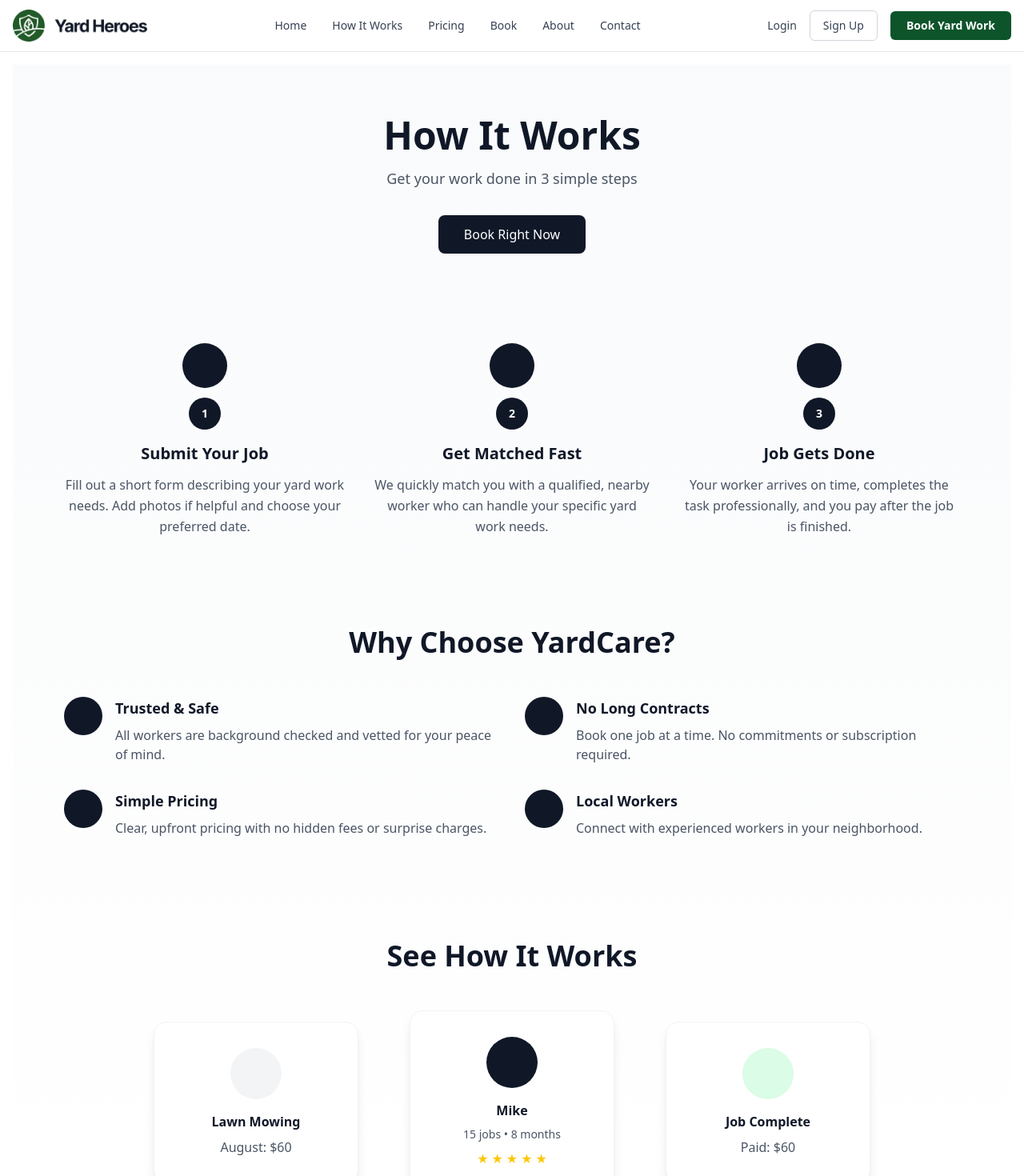
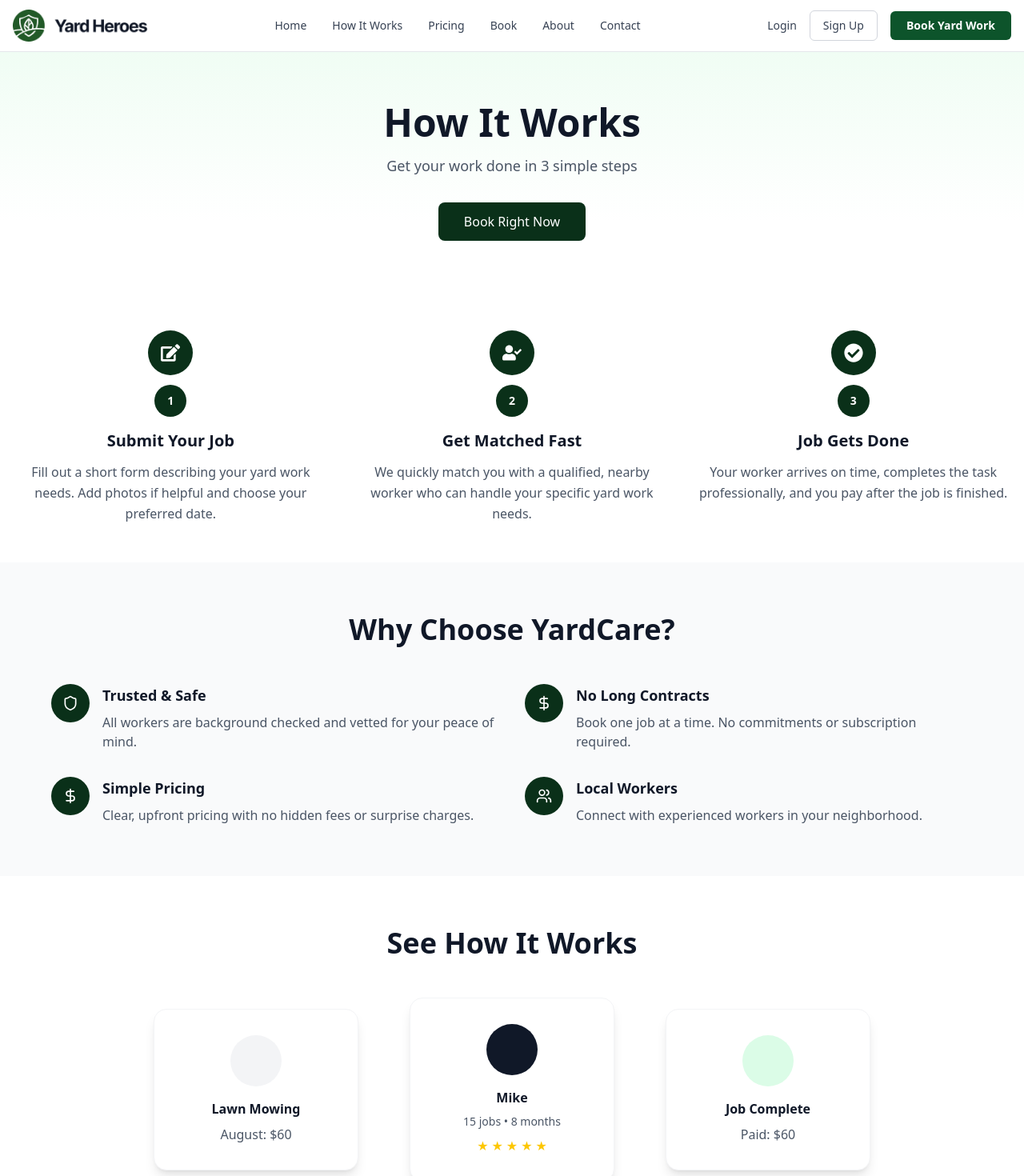
Before and after one commit to mdmehedihasan-dev/yard-saas, a Next.js app: page /how-to-work in a window 1280 px wide. Shown: the top 1470 px of the page at 80% size. Built offline with nearby package versions, Linux system fonts and the light colour scheme.

Commit message:
success page

```diff
--- a/src/app/(coustomer)/book/success/page.js
+++ b/src/app/(coustomer)/book/success/page.js
@@ -1,5 +1,4 @@
 'use client';
-
 import React from 'react';
 import { CheckCircle, Clock, User, ClipboardCheck, CreditCard, DollarSign, Mail, Phone } from 'lucide-react';
 
--- a/src/app/(coustomer)/how-to-work/page.js
+++ b/src/app/(coustomer)/how-to-work/page.js
@@ -1,92 +1,104 @@
-import React from 'react';
-// import { CheckCircle, User, Briefcase, Shield, DollarSign, Users, ArrowRight, Wrench } from 'lucide-react';
+import React from "react";
+import { CheckCircle, Shield, DollarSign, Users, Wrench } from "lucide-react";
+import { FaCheckCircle, FaEdit, FaUserCheck } from "react-icons/fa";
+import Banner from "@/app/component/Banner";
 
 const page = () => {
   const steps = [
     {
-      // icon: <Briefcase className="w-6 h-6" />,
+      icon: <FaEdit className="w-6 h-6" />,
       title: "Submit Your Job",
-      description: "Fill out a short form describing your yard work needs. Add photos if helpful and choose your preferred date."
+      description:
+        "Fill out a short form describing your yard work needs. Add photos if helpful and choose your preferred date.",
     },
     {
-      // icon: <User className="w-6 h-6" />,
+      icon: <FaUserCheck className="w-6 h-6" />,
       title: "Get Matched Fast",
-      description: "We quickly match you with a qualified, nearby worker who can handle your specific yard work needs."
+      description:
+        "We quickly match you with a qualified, nearby worker who can handle your specific yard work needs.",
     },
     {
-      // icon: <CheckCircle className="w-6 h-6" />,
+      icon: <FaCheckCircle className="w-6 h-6" />,
       title: "Job Gets Done",
-      description: "Your worker arrives on time, completes the task professionally, and you pay after the job is finished."
-    }
+      description:
+        "Your worker arrives on time, completes the task professionally, and you pay after the job is finished.",
+    },
   ];
 
   const features = [
     {
-      // icon: <Shield className="w-5 h-5" />,
+      icon: <Shield className="w-5 h-5" />,
       title: "Trusted & Safe",
-      description: "All workers are background checked and vetted for your peace of mind."
+      description:
+        "All workers are background checked and vetted for your peace of mind.",
     },
     {
-      // icon: <DollarSign className="w-5 h-5" />,
+      icon: <DollarSign className="w-5 h-5" />,
       title: "No Long Contracts",
-      description: "Book one job at a time. No commitments or subscription required."
+      description:
+        "Book one job at a time. No commitments or subscription required.",
     },
     {
-      // icon: <DollarSign className="w-5 h-5" />,
+      icon: <DollarSign className="w-5 h-5" />,
       title: "Simple Pricing",
-      description: "Clear, upfront pricing with no hidden fees or surprise charges."
+      description:
+        "Clear, upfront pricing with no hidden fees or surprise charges.",
     },
     {
-      // icon: <Users className="w-5 h-5" />,
+      icon: <Users className="w-5 h-5" />,
       title: "Local Workers",
-      description: "Connect with experienced workers in your neighborhood."
-    }
+      description: "Connect with experienced workers in your neighborhood.",
+    },
   ];
 
   const workers = [
     {
       name: "Lawn Mowing",
       price: "August: $60",
-      // icon: <Wrench className="w-8 h-8" />
+      icon: <Wrench className="w-8 h-8" />,
     },
     {
       name: "Mike",
       rating: 5,
       reviews: "15 jobs • 8 months",
-      image: true
+      image: true,
     },
     {
       name: "Job Complete",
       price: "Paid: $60",
-      // icon: <CheckCircle className="w-8 h-8 text-green-500" />
-    }
+      icon: <CheckCircle className="w-8 h-8 text-green-500" />,
+    },
   ];
 
   return (
-    <div className="min-h-screen bg-linear-to-b from-gray-50 to-white">
+    <div className="min-h-screen mx-auto bg-white">
       {/* Hero Section */}
-      <div className="max-w-6xl mx-auto px-4 py-16 text-center">
-        <h1 className="text-5xl font-bold text-gray-900 mb-4">
-          How It Works
-        </h1>
+      <div
+        className=" mx-auto px-4 py-16 text-center"
+        style={{
+          background: "linear-gradient(180deg, #F0FDF4 0%, #FFFFFF 70.71%)",
+        }}
+      >
+        <h1 className="text-5xl font-bold text-gray-900 mb-4">How It Works</h1>
         <p className="text-gray-600 text-lg mb-8">
           Get your work done in 3 simple steps
         </p>
-        <button className="bg-gray-900 text-white px-8 py-3 rounded-lg hover:bg-gray-800 transition-colors font-medium">
+        <button className="bg-[#0A3019] text-white px-8 py-3 rounded-lg hover:bg-[#093a1d] transition-colors font-medium">
           Book Right Now
         </button>
       </div>
 
+
         {/* Steps Section */}
-      <div className="max-w-6xl mx-auto px-4 py-12">
+        <div className=" max-w-7xl mx-auto px-4 py-12">
           <div className="grid md:grid-cols-3 gap-8">
             {steps.map((step, index) => (
               <div key={index} className="text-center">
                 <div className="flex flex-col items-center mb-4">
-                <div className="w-14 h-14 bg-gray-900 rounded-full flex items-center justify-center text-white mb-3">
+                  <div className="w-14 h-14 bg-[#0A3019] rounded-full flex items-center justify-center text-white mb-3">
                     {step.icon}
                   </div>
-                <div className="w-10 h-10 bg-gray-900 rounded-full flex items-center justify-center text-white text-sm font-bold">
+                  <div className="w-10 h-10 bg-[#0A3019] rounded-full flex items-center justify-center text-white text-sm font-bold">
                     {index + 1}
                   </div>
                 </div>
@@ -102,31 +114,31 @@ const page = () => {
         </div>
 
         {/* Why Choose Section */}
-      <div className="max-w-6xl mx-auto px-4 py-16">
+        <div className="bg-[#F9FAFB]  px-4 py-16">
+          <div className="max-w-6xl mx-auto">
             <h2 className="text-4xl font-bold text-center text-gray-900 mb-12">
               Why Choose YardCare?
             </h2>
             <div className="grid md:grid-cols-2 gap-8">
               {features.map((feature, index) => (
                 <div key={index} className="flex gap-4">
-              <div className="w-12 h-12 bg-gray-900 rounded-full flex items-center justify-center text-white flex-shrink-0">
+                  <div className="w-12 h-12 bg-[#0A3019] rounded-full flex items-center justify-center text-white shrink-0">
                     {feature.icon}
                   </div>
                   <div>
                     <h3 className="text-lg font-bold text-gray-900 mb-2">
                       {feature.title}
                     </h3>
-                <p className="text-gray-600">
-                  {feature.description}
-                </p>
+                    <p className="text-gray-600">{feature.description}</p>
                   </div>
                 </div>
               ))}
             </div>
           </div>
+        </div>
 
         {/* Visual Process Section */}
-      <div className="max-w-6xl mx-auto px-4 py-16">
+        <div className="px-4 py-16">
           <h2 className="text-4xl font-bold text-center text-gray-900 mb-12">
             See How It Works
           </h2>
@@ -157,7 +169,9 @@ const page = () => {
               <p className="text-sm text-gray-600 mb-2">15 jobs • 8 months</p>
               <div className="flex justify-center gap-1">
                 {[...Array(5)].map((_, i) => (
-                <span key={i} className="text-yellow-400">★</span>
+                  <span key={i} className="text-yellow-400">
+                    ★
+                  </span>
                 ))}
               </div>
             </div>
@@ -180,8 +194,11 @@ const page = () => {
             </div>
           </div>
         </div>
+
+        <Banner/>
+
     </div>
   );
-}
+};
 
 export default page;
--- a/src/app/(coustomer)/layout.js
+++ b/src/app/(coustomer)/layout.js
@@ -2,7 +2,7 @@
 export default function CustomerLayout({ children }) {
   return (
     <>
-      <main className="p-4">{children}</main>
+      <main >{children}</main>
     </>
   );
 }
--- a/src/app/globals.css
+++ b/src/app/globals.css
@@ -1 +1,16 @@
 @import "tailwindcss";
+
+@keyframes slideUp {
+  from {
+    opacity: 0;
+    transform: translateY(30px);
+  }
+  to {
+    opacity: 1;
+    transform: translateY(0);
+  }
+}
+
+.animate-slide-up {
+  animation: slideUp 0.6s ease-out forwards;
+}
--- a/src/app/page.js
+++ b/src/app/page.js
@@ -11,6 +11,7 @@ import { RiPoliceBadgeFill } from "react-icons/ri";
 
 import { MdLocalPolice } from "react-icons/md";
 import Banner from "./component/Banner";
+import { Leaf, Scissors, Sparkles, Trees } from "lucide-react";
 
 const page = () => {
   return (
@@ -50,7 +51,6 @@ const page = () => {
               </div>
               <div className="flex items-center gap-2">
                 <span className="bg-[#22C55E] text-emerald-800 p-1 rounded-full">
-                  {/* <FaCheck /> */}
                   <MdLocalPolice color="#fff" />
                 </span>
                 Insured Workers
@@ -118,22 +118,22 @@ const page = () => {
 
           <div className="grid grid-cols-1 sm:grid-cols-2 lg:grid-cols-4 gap-6">
             <ServiceCard
-              // icon={<Scissors className="text-white" size={20} />}
+              icon={<Scissors className="text-[#22C55E]" size={20} />}
               title="Lawn Mowing"
               description="Professional grass cutting and edging."
             />
             <ServiceCard
-              //   icon={<Leaf className="text-white" size={20} />}
+                icon={<Leaf className="text-[#22C55E]" size={20} />}
               title="Leaf Raking"
               description="Seasonal cleanup and debris removal."
             />
             <ServiceCard
-              //   icon={<Trees className="text-white" size={20} />}
+                icon={<Trees className="text-[#22C55E]" size={20} />}
               title="Bush Trimming"
               description="Hedge and shrub maintenance."
             />
             <ServiceCard
-              //   icon={<Sparkles className="text-white" size={20} />}
+                icon={<Sparkles className="text-[#22C55E]" size={20} />}
               title="Yard Cleanup"
               description="General tidying and maintenance."
             />
@@ -158,7 +158,7 @@ const FeatureCard = ({ icon, title, description }) => (
 );
 
 const ServiceCard = ({ icon, title, description }) => (
-  <div className="bg-white p-8 rounded-xl border border-gray-100 shadow-sm flex flex-col items-center hover:shadow-md transition-shadow">
+  <div className="bg-white p-8 rounded-xl animate-slide-up  border border-gray-100 shadow-sm flex flex-col items-center hover:shadow-md transition-shadow">
     <div className="bg-emerald-900 p-3 rounded-md mb-4">{icon}</div>
     <h3 className="font-bold text-emerald-950 mb-2">{title}</h3>
     <p className="text-sm text-gray-500">{description}</p>
```
Also changed, not shown: src/app/(coustomer)/book/page.js (+14 -9 lines). Lines whose indentation alone changed are shown as unchanged.
